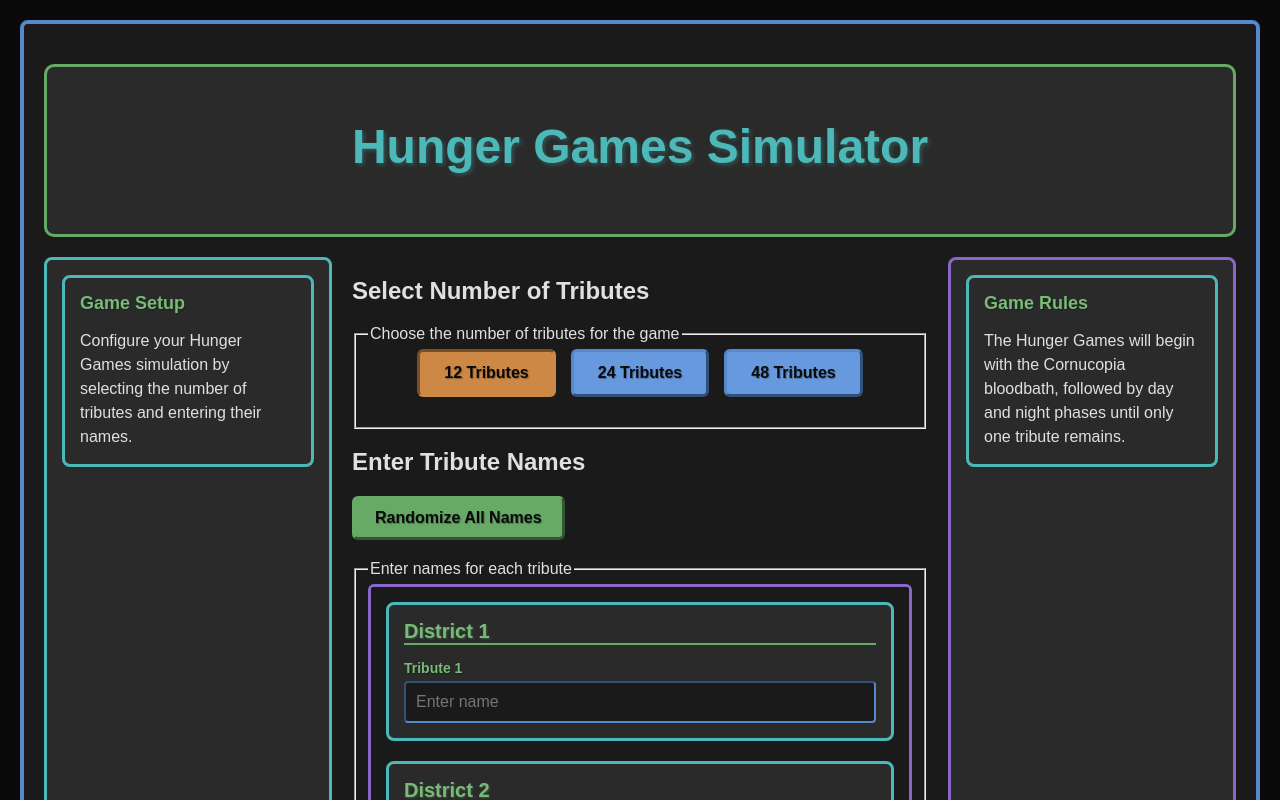
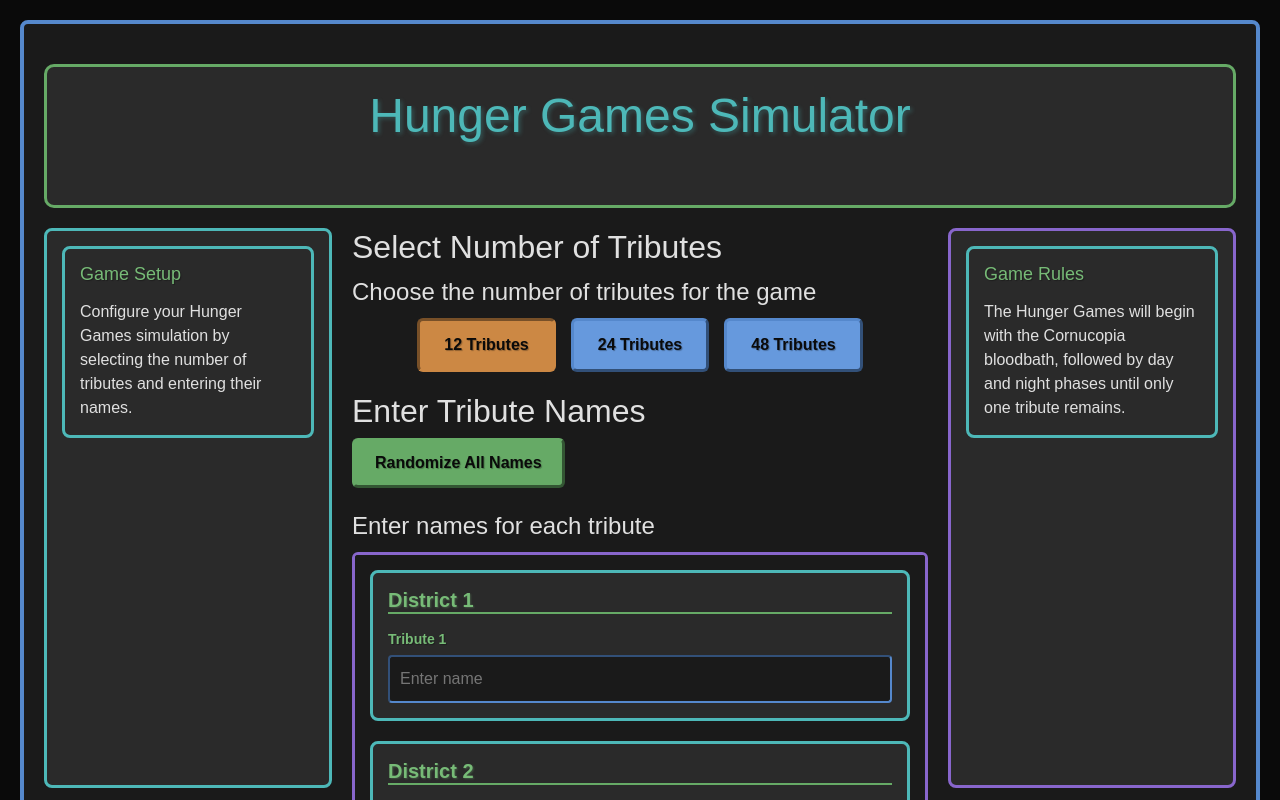
Before and after one commit to sepes/HungryGamesApp, a React (Create React App) app: page / in a window 1280 px wide. Shown: the top 800 px of the page. Built offline with nearby package versions, Linux system fonts and the light colour scheme.

Commit message:
Add Bootstrap for styling and implement duplicate name detection in SetupScreen

```diff
--- a/package.json
+++ b/package.json
@@ -3,6 +3,7 @@
     "version": "1.0.0",
     "private": true,
     "dependencies": {
+        "bootstrap": "^5.3.8",
         "react": "^18.2.0",
         "react-dom": "^18.2.0",
         "react-scripts": "5.0.1"
--- a/src/App.css
+++ b/src/App.css
@@ -200,6 +200,21 @@
     outline: none;
     border: 2px inset #4db8b8;
     box-shadow: 0 0 4px rgba(77, 184, 184, 0.3);
+}
+
+
+/* Duplicate name highlighting */
+
+.name-input-group.has-duplicate input {
+    border: 2px solid #dc3545;
+    background: #2d1b1b;
+}
+
+.duplicate-error {
+    color: #dc3545;
+    font-size: 12px;
+    margin-bottom: 5px;
+    font-weight: bold;
 }
 
 .start-button {
--- a/src/App.jsx
+++ b/src/App.jsx
@@ -3,6 +3,7 @@
 import SimulationScreen from './components/SimulationScreen';
 import WinnerScreen from './components/WinnerScreen';
 import { GameEngine } from './engine/gameEngine';
+import 'bootstrap/dist/css/bootstrap.min.css';
 import './App.css';
 
 function App() {
--- a/src/components/SetupScreen.jsx
+++ b/src/components/SetupScreen.jsx
@@ -14,6 +14,24 @@
     const newNames = [...names];
     newNames[index] = value;
     setNames(newNames);
+  };
+
+  // Helper function to find duplicate names
+  const findDuplicateNames = () => {
+    const nameCounts = {};
+    const duplicates = new Set();
+
+    names.forEach(name => {
+      const trimmedName = name.trim().toLowerCase();
+      if (trimmedName) {
+        nameCounts[trimmedName] = (nameCounts[trimmedName] || 0) + 1;
+        if (nameCounts[trimmedName] > 1) {
+          duplicates.add(trimmedName);
+        }
+      }
+    });
+
+    return duplicates;
   };
 
   const randomizeNames = () => {
@@ -121,9 +139,15 @@
                     <div className="district-tributes" role="group" aria-labelledby={`district-${districtIndex + 1}-heading`}>
                       {districtTributes.map((name, tributeIndex) => {
                         const globalIndex = startIndex + tributeIndex;
+                        const duplicates = findDuplicateNames();
+                        const isDuplicate = name.trim() && duplicates.has(name.trim().toLowerCase());
+
                         return (
-                          <div key={globalIndex} className="name-input-group">
+                          <div key={globalIndex} className={`name-input-group ${isDuplicate ? 'has-duplicate' : ''}`}>
                             <label htmlFor={`tribute-${globalIndex}`}>Tribute {tributeIndex + 1}</label>
+                            {isDuplicate && (
+                              <div className="duplicate-error">Duplicate name!</div>
+                            )}
                             <input
                               id={`tribute-${globalIndex}`}
                               type="text"
```
